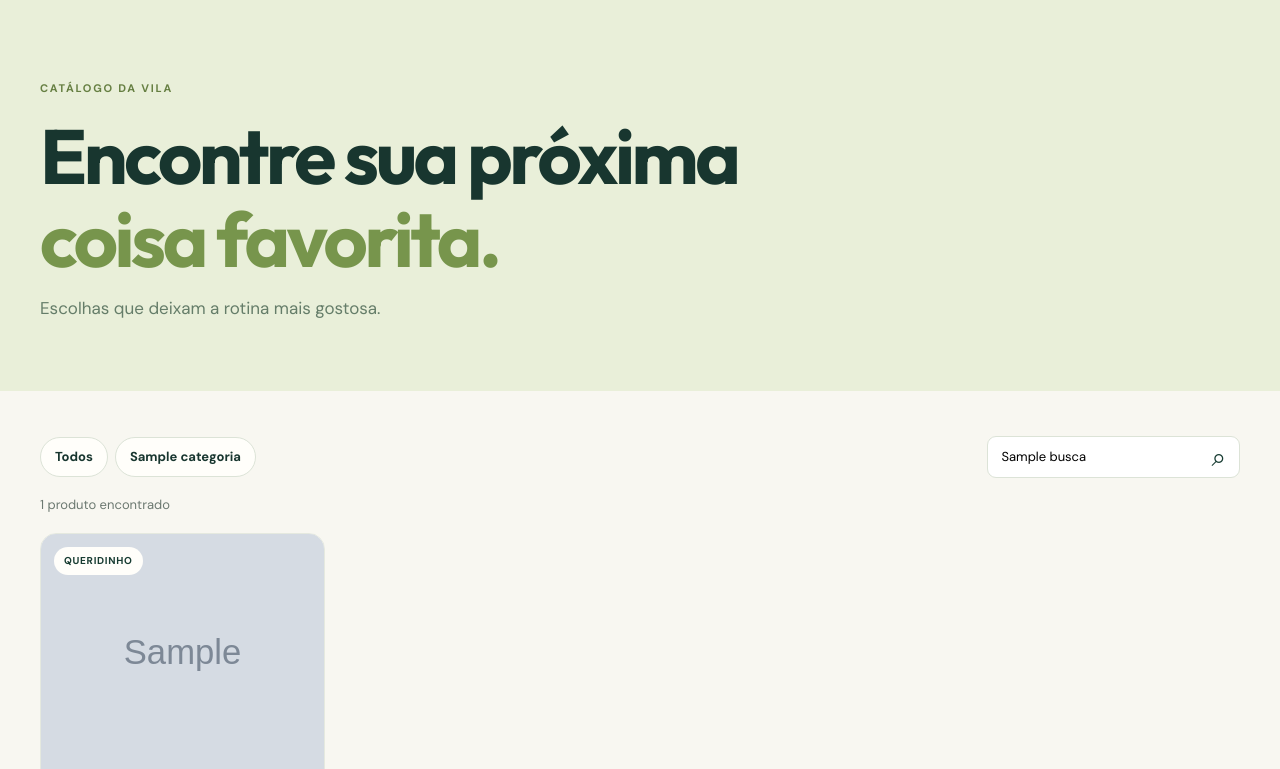
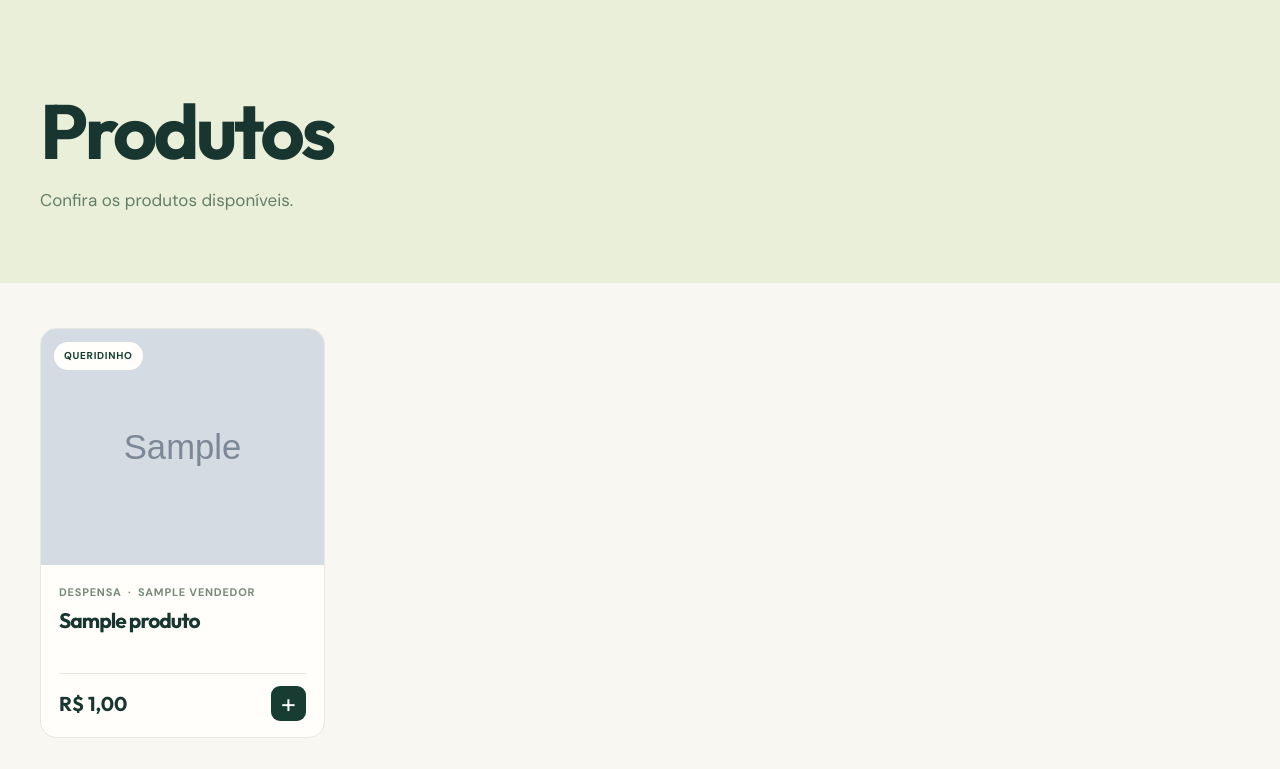
Before and after one commit to VitorDanielRC/FullStack, a Django app: template mercadinho/loja/templates/loja/catalogo.html in a window 1280 px wide. Shown: the part 113-882 px from the top of the page. Run offline with Django 5.2, Linux system fonts and the light colour scheme; tables that the repository leaves empty hold one stand-in row (values such as "Sample post"); the template is opened without the code that fills it: values that come from a table or form of the project are taken from there, most other values are stand-ins (such as "Sample title", 1, 10 or a date in 2020); grey boxes marked "Sample" are stand-in pictures.

Commit message:
feat:troca

```diff
--- a/mercadinho/loja/templates/loja/catalogo.html
+++ b/mercadinho/loja/templates/loja/catalogo.html
@@ -1,10 +1,29 @@
 {% extends 'loja/base.html' %}
+
 {% block title %}Produtos — Mercado da Vila{% endblock %}
+
 {% block content %}
-<section class="page-intro"><div class="container"><span class="eyebrow eyebrow-dark">CATÁLOGO DA VILA</span><h1>Encontre sua próxima<br><em>coisa favorita.</em></h1><p>Escolhas que deixam a rotina mais gostosa.</p></div></section>
-<section class="section catalog-section"><div class="container">
-  <div class="catalog-toolbar"><nav class="category-list" aria-label="Categorias"><a href="{% url 'loja:catalogo' %}{% if busca %}?q={{ busca|urlencode }}{% endif %}" {% if not categoria_ativa %}aria-current="page"{% endif %}>Todos</a>{% for valor, nome in categorias %}<a href="{% url 'loja:catalogo' %}?categoria={{ valor }}{% if busca %}&q={{ busca|urlencode }}{% endif %}" {% if categoria_ativa == valor %}aria-current="page"{% endif %}>{{ nome }}</a>{% endfor %}</nav><form class="search-form" method="get" action="{% url 'loja:catalogo' %}" role="search"><label class="sr-only" for="q">Buscar produtos</label><input id="q" type="search" name="q" placeholder="Buscar produtos" value="{{ busca }}">{% if categoria_ativa %}<input type="hidden" name="categoria" value="{{ categoria_ativa }}">{% endif %}<button type="submit" aria-label="Buscar">⌕</button></form></div>
-  <p class="result-count">{{ produtos|length }} produto{{ produtos|length|pluralize }} encontrado{{ produtos|length|pluralize }}</p>
-  {% if produtos %}<div class="product-grid">{% for produto in produtos %}{% include 'loja/_product_card.html' %}{% endfor %}</div>{% else %}<div class="empty-state"><span>🔎</span><h2>Nenhum produto encontrado</h2><p>Tente outra busca ou escolha uma categoria diferente.</p><a class="button button-dark" href="{% url 'loja:catalogo' %}">Ver todos os produtos</a></div>{% endif %}
-</div></section>
+<section class="page-intro">
+  <div class="container">
+    <h1>Produtos</h1>
+    <p>Confira os produtos disponíveis.</p>
+  </div>
+</section>
+
+<section class="section catalog-section">
+  <div class="container">
+    {% if produtos %}
+      <div class="product-grid">
+        {% for produto in produtos %}
+          {% include 'loja/_product_card.html' %}
+        {% endfor %}
+      </div>
+    {% else %}
+      <div class="empty-state">
+        <h2>Nenhum produto cadastrado</h2>
+        <p>Volte mais tarde para conferir as novidades.</p>
+      </div>
+    {% endif %}
+  </div>
+</section>
 {% endblock %}
```
